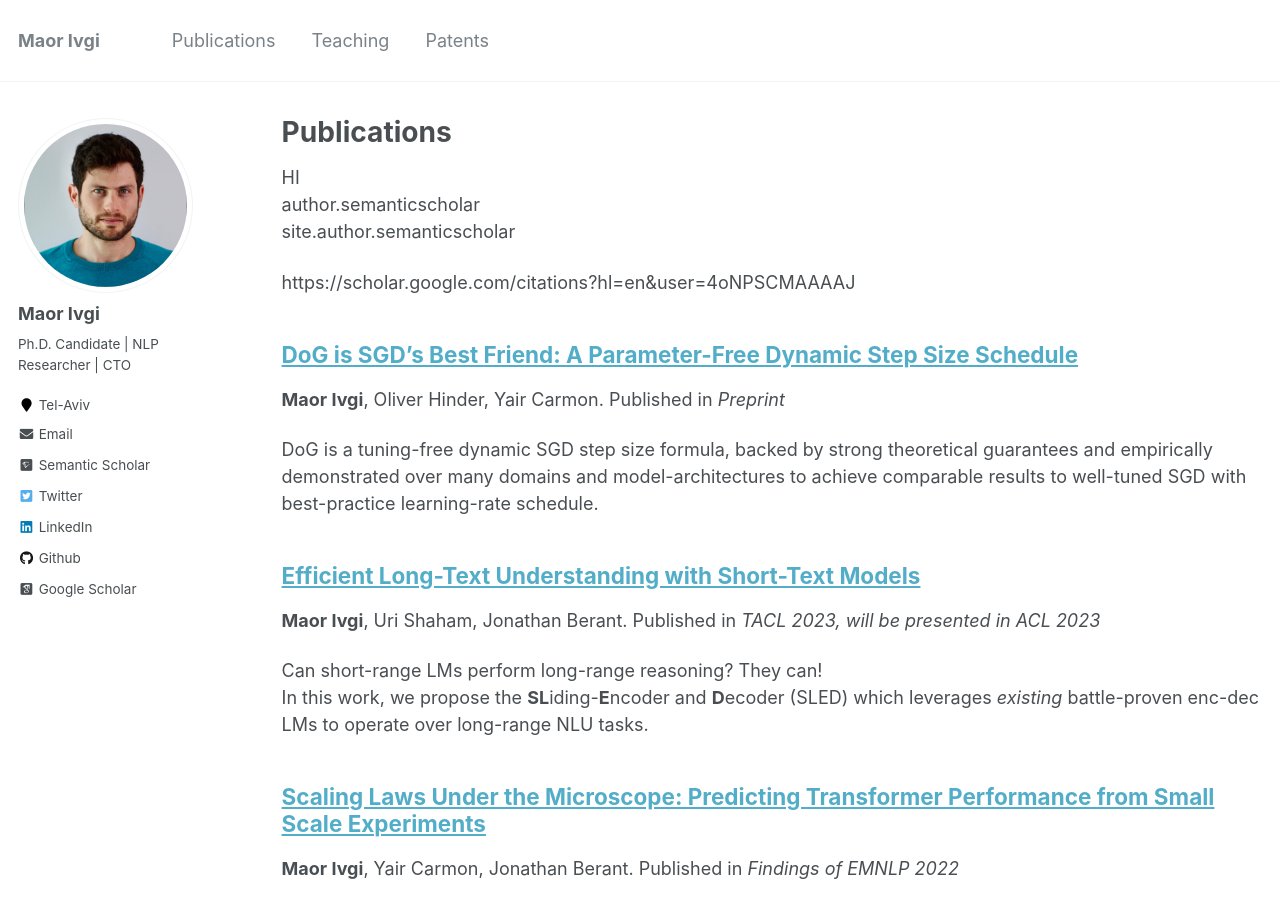
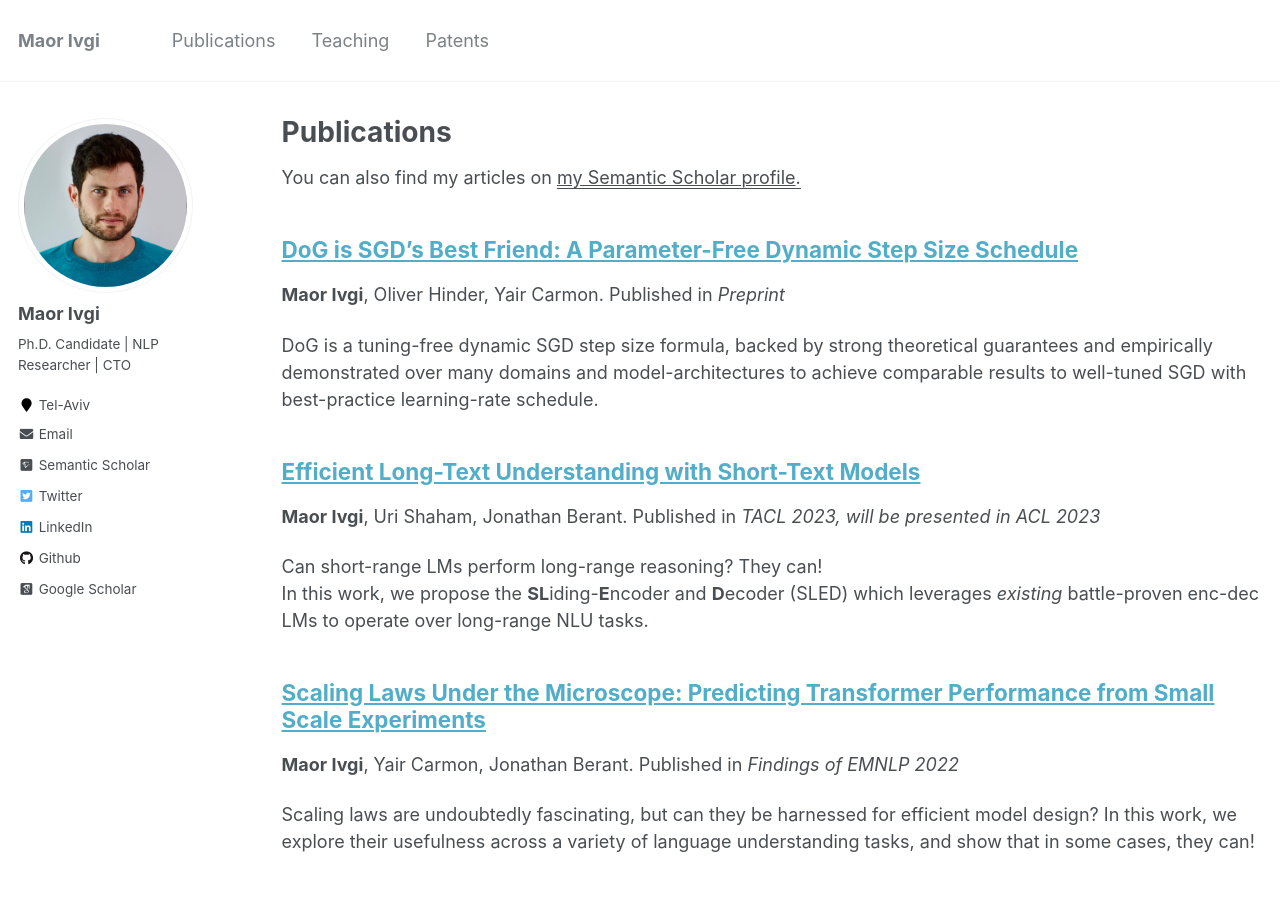
Before and after one commit to Mivg/mivg.github.io, a Jekyll site: the page built from _pages/publications.md, in a window 1280 px wide and 900 px high. Built offline with Jekyll 4.4.1, drawn with Linux system fonts in a browser that asks for light colours; some web fonts are replaced.

Commit message:
fixed publications file to include link to SC

```diff
--- a/_pages/publications.md
+++ b/_pages/publications.md
@@ -5,18 +5,10 @@ permalink: /publications/
 author_profile: true
 ---
 
-HI
-author.semanticscholar
-site.author.semanticscholar
-{{author.googlescholar}}
-{{site.author.googlescholar}}
-
-{% if author.semanticscholar %}
-  You can also find my articles on <u><a href="{{author.googlescholar}}">my Google Scholar profile</a>.</u>
-{% endif %}
-
-{% if author.googlescholar %}
-  You can also find my articles on <u><a href="{{author.googlescholar}}">my Google Scholar profile</a>.</u>
+{% if site.author.semanticscholar %}
+  You can also find my articles on <u><a href="{{site.author.semanticscholar}}">my Semantic Scholar profile</a>.</u>
+{% elsif site.author.googlescholar %}
+  You can also find my articles on <u><a href="{{site.author.googlescholar}}">my Google Scholar profile</a>.</u>
 {% endif %}
 
 {% include base_path %}
```
Also changed, not shown: Gemfile.lock.
